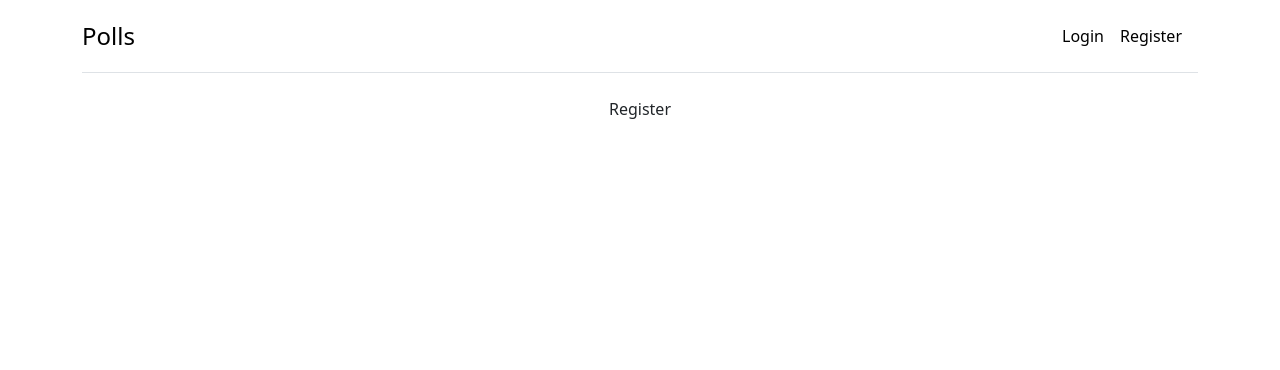
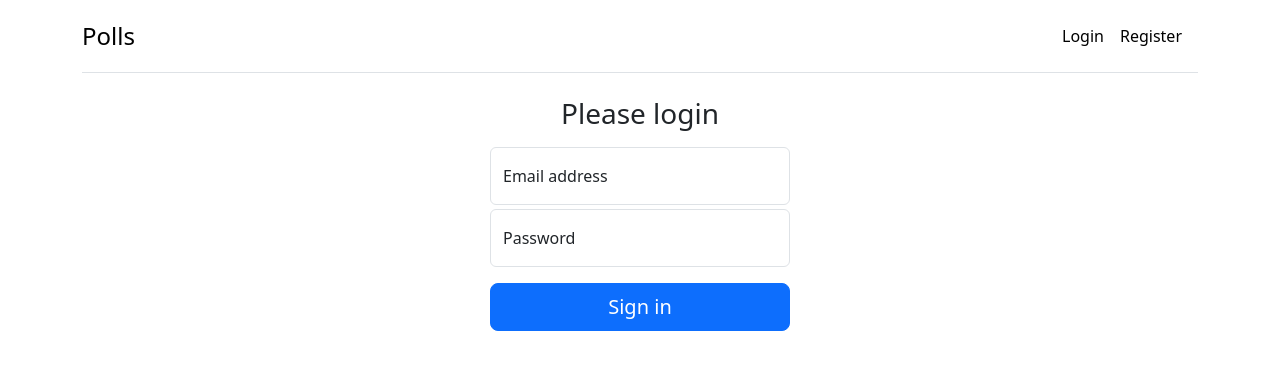
Before and after one commit to mustakrakishe/Polls, a PHP site: page /register in a window 1280 px wide. Shown: the top 370 px of the page. Run offline with PHP 8.4, Linux system fonts and the light colour scheme.

Commit message:
feat(auth view): add a register form

```diff
--- a/app/Views/auth/register.php
+++ b/app/Views/auth/register.php
@@ -1,7 +1,25 @@
 <?php $title = 'Register'; ?>
 
-<?php include ('Views/layout/header.php'); ?>
+<?php include('Views/layout/header.php'); ?>
 
-<div class="text-center">Register</div>
+<div class="text-center">
+  <div class="w-100 m-auto" style="max-width: 300px;">
+    <form>
+      <h1 class="h3 mb-3 fw-normal">Please login</h1>
 
-<?php include ('Views/layout/footer.php'); ?>
+      <div class="form-floating mb-1">
+        <input type="email" class="form-control" id="floatingInput" placeholder=" " required>
+        <label for="floatingInput">Email address</label>
+      </div>
+
+      <div class="form-floating mb-3">
+        <input type="password" class="form-control" id="floatingPassword" placeholder=" " required>
+        <label for="floatingPassword">Password</label>
+      </div>
+
+      <button class="w-100 btn btn-lg btn-primary" type="submit">Sign in</button>
+    </form>
+  </div>
+</div>
+
+<?php include('Views/layout/footer.php'); ?>
```
